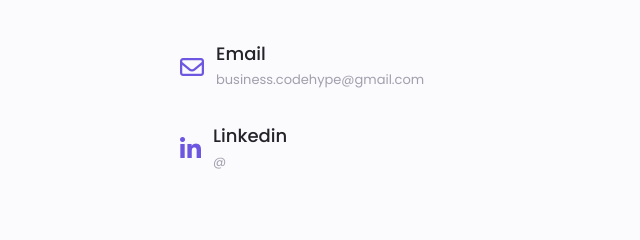
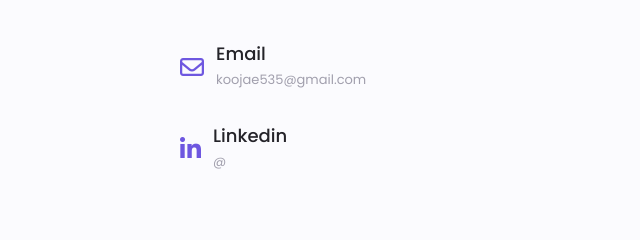
Before and after one commit to Jaelani-Jay/Jaelani-Jay.github.io, a plain HTML site: page index.html in a window 1280 px wide. Shown: the part 4077-4317 px from the top of the page, 76-716 px from the left. Drawn offline with Linux system fonts and the light colour scheme.

Commit message:
Add files via upload

```diff
--- a/index.html
+++ b/index.html
@@ -604,10 +604,10 @@
               <div>
                 <h3 class="contact-title">Email</h3>
                 <a
-                  href="mailto:business.codehype@gmail.com"
+                  href="mailto:koojae535@gmail.com"
                   target="_blank"
                   class="contact-subtitle"
-                  >business.codehype@gmail.com</a
+                  >koojae535@gmail.com</a
                 >
               </div>
             </div>
```
